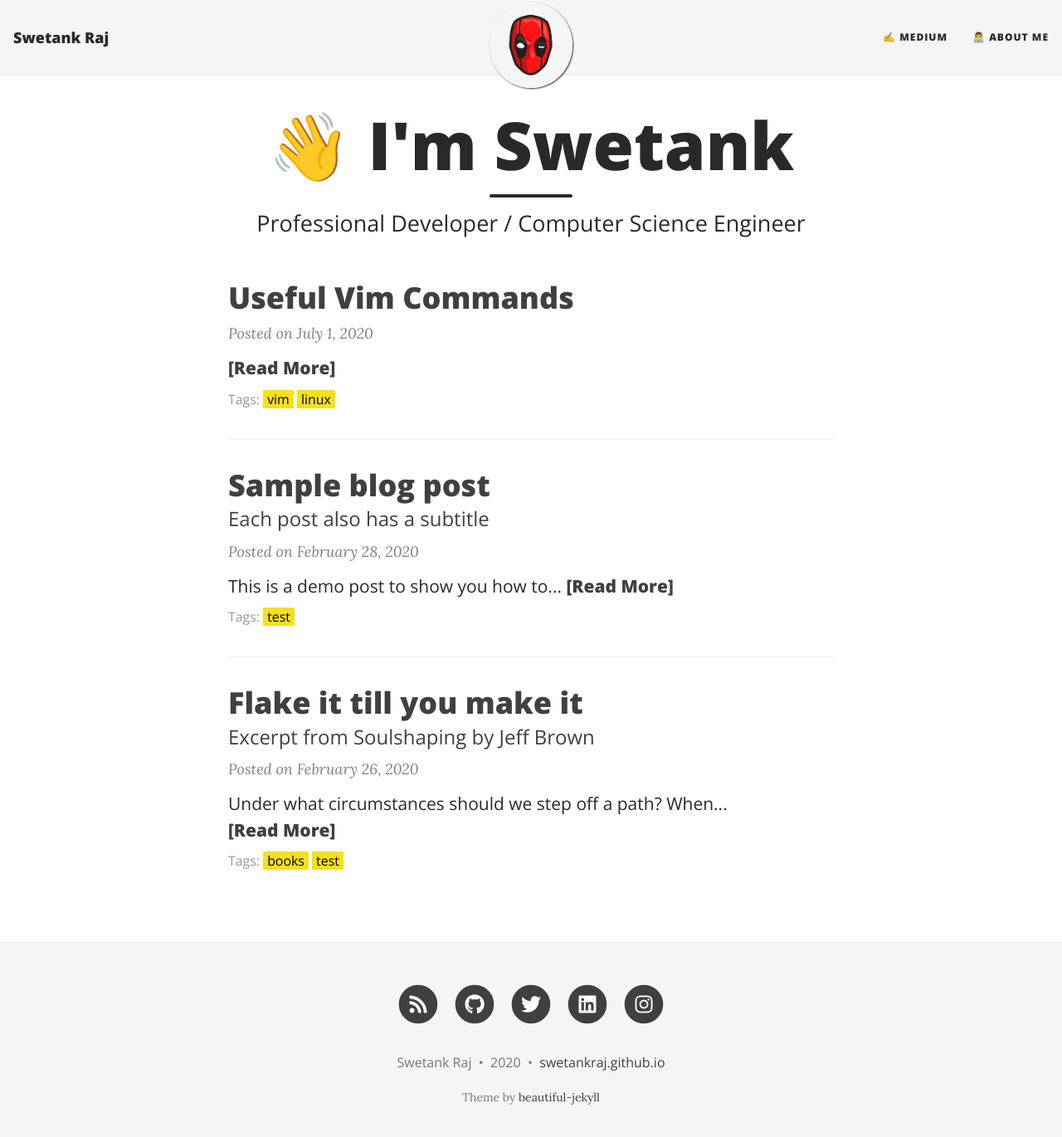
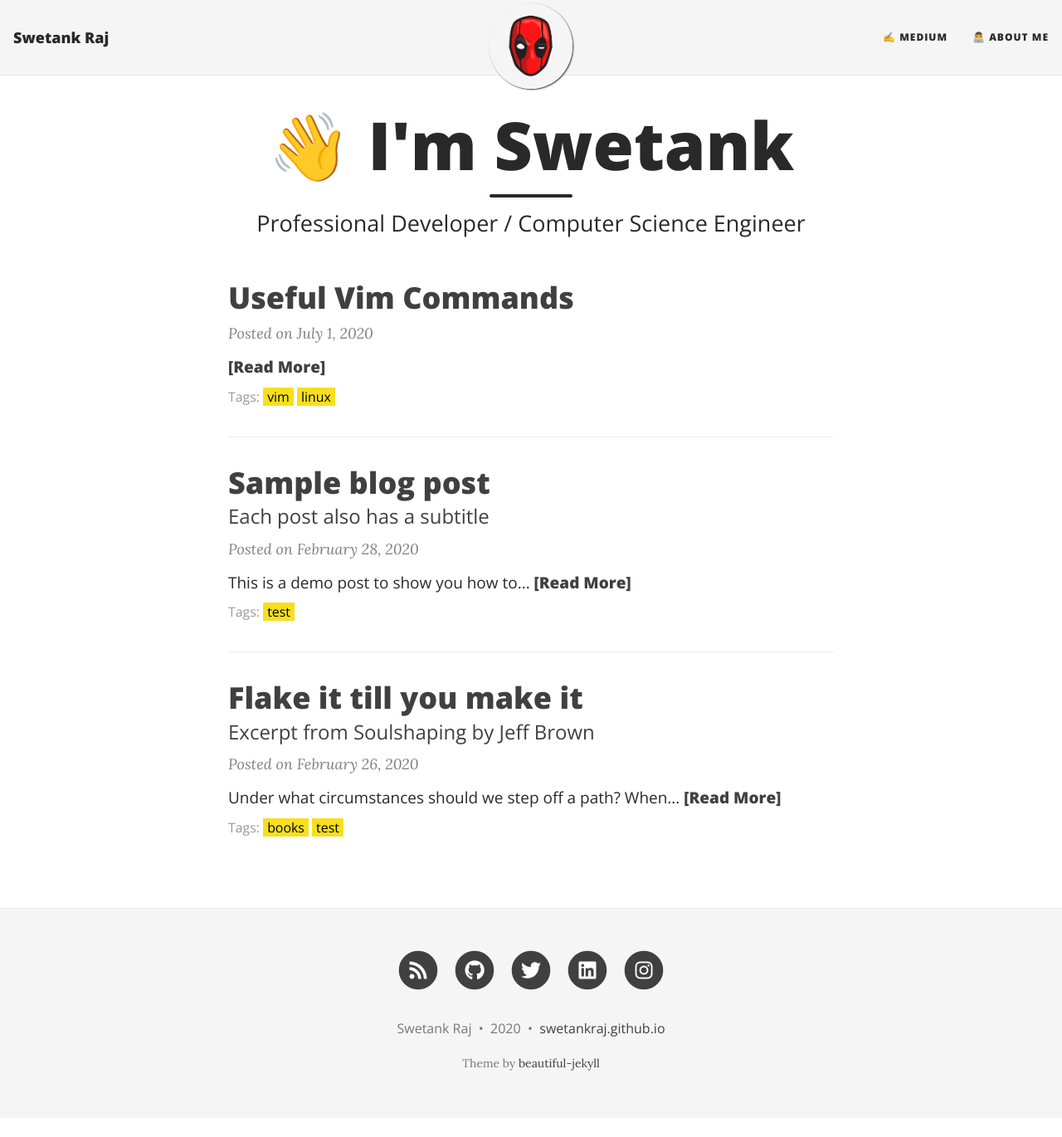
Before and after one commit to swetankraj/swetankraj.github.io, a Jekyll site: the page built from index.html, in a window 1280 px wide and 1388 px high. Shown: the top 1370 px of the window at 83% size. Built offline with Jekyll 4.4.1, drawn with Linux system fonts in a browser that asks for light colours; nearby versions of some CDN libraries; the list of posts is cut into pages by our own code.

Commit message:
fix post and update font-size

```diff
--- a/assets/css/main.css
+++ b/assets/css/main.css
@@ -12,7 +12,7 @@ html {
 
 body {
   font-family: 'Lora', 'Times New Roman', serif;
-  font-size: 21px;
+  font-size: 19px;
   color: #292929;
   position: relative;
   background-color: {{ site.page-col | default: "#FFFFFF" }};
```
